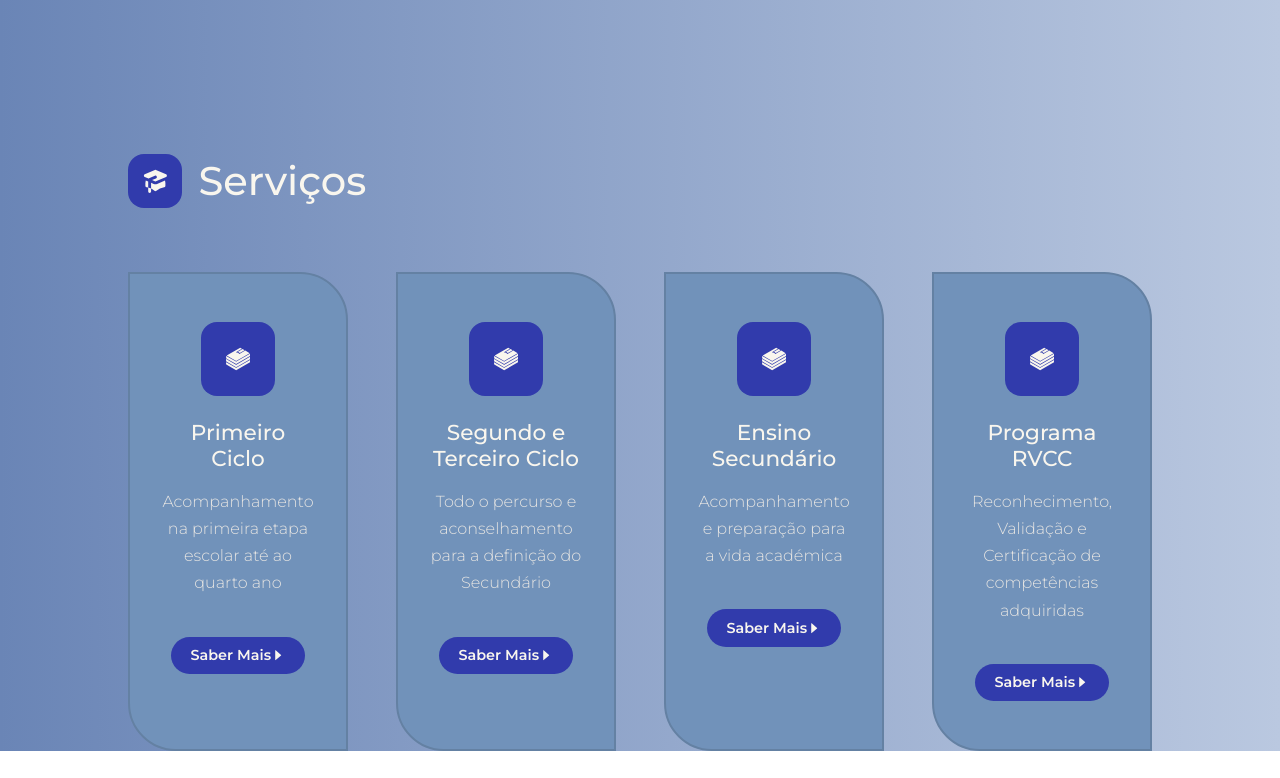
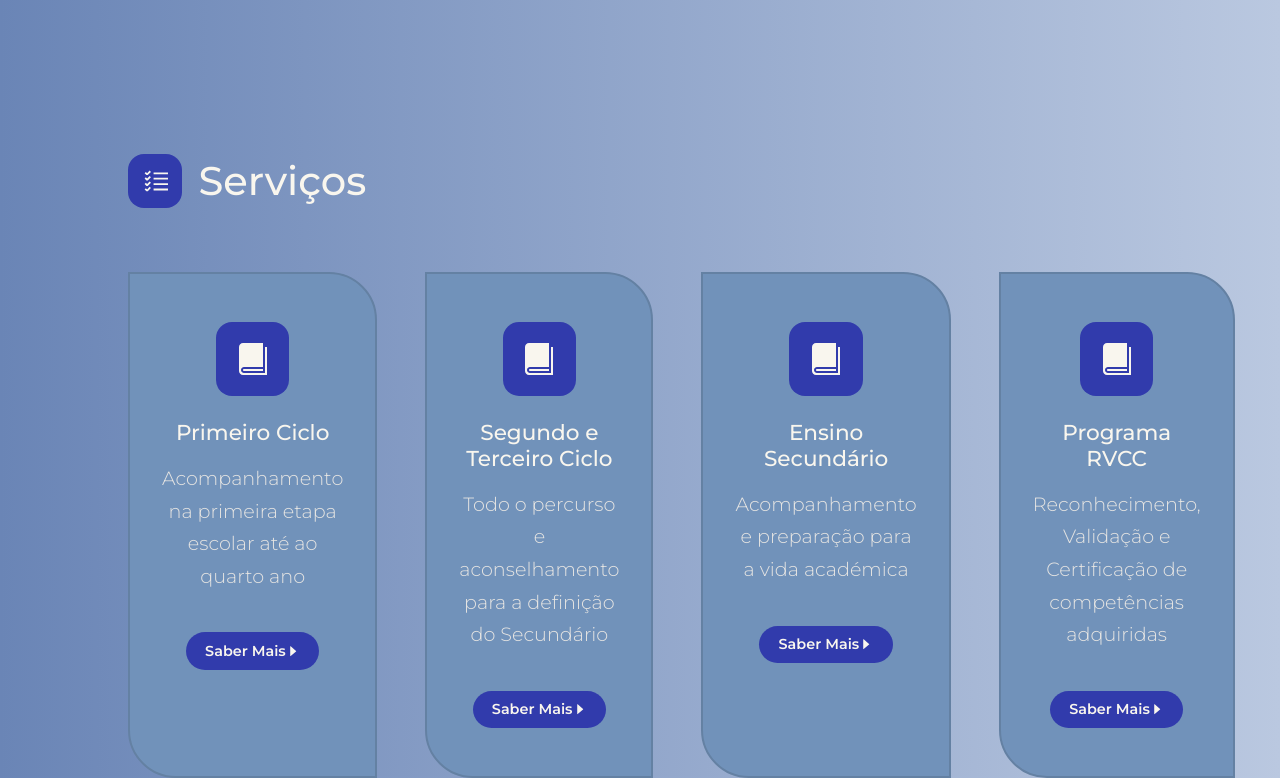
Before and after one commit to rafael-a-g-n/Projecto-Frontend, a React (Create React App) app: page / in a window 1280 px wide. Shown: the part 630-1408 px from the top of the page. Before the commit the page ends 1381 px from the top, so only its background shows below. Built offline with nearby package versions, Linux system fonts and the light colour scheme.

Commit message:
Pequenas correcções de estilos e icons

```diff
--- a/src/App.css
+++ b/src/App.css
@@ -1,11 +1,8 @@
-.App {
-  max-width: 1920px;
-}
-
 body {
   font-family: "Montserrat", sans-serif;
   color: #f9f6ee;
   line-height: 1.7;
+  overflow-x: hidden;
   background: linear-gradient(to right, #6a85b6 0%, #bac8e0 100%);
   min-height: 100vh;
 }
@@ -118,7 +115,7 @@ section {
   background-color: #313bac;
   width: 3rem;
   height: 3rem;
-  font-size: 1.5rem;
+  font-size: 2rem;
   padding: 0.8rem;
   display: grid;
   place-items: center;
@@ -136,6 +133,7 @@ section {
 .card small {
   margin-top: 1rem;
   display: block;
+  font-size: 1.2rem;
   font-weight: 300;
   color: #e5e4e2;
 }
--- a/src/components/MainHeader.jsx
+++ b/src/components/MainHeader.jsx
@@ -19,7 +19,7 @@ const MainHeader = () => {
         </div>
         <div className="main__header-right">
           <div className="main__header-image">
-            <img src="/images/owl.png" alt="coruja" />
+            <img src="/images/owl3.png" alt="coruja" />
           </div>
         </div>
       </div>
--- a/src/components/Services.jsx
+++ b/src/components/Services.jsx
@@ -1,7 +1,7 @@
 import { useState } from "react";
 import { NavLink } from "react-router-dom";
-import { SiBookstack } from "react-icons/si";
-import { HiAcademicCap } from "react-icons/hi";
+import { ImBook } from "react-icons/im";
+import { VscChecklist } from "react-icons/vsc";
 import { AiFillCaretRight } from "react-icons/ai";
 import Card from "../components/Cards/Card";
 import SectionHead from "./SectionHead";
@@ -10,28 +10,28 @@ const Services = () => {
   const [services] = useState([
     {
       id: 1,
-      icon: <SiBookstack />,
+      icon: <ImBook />,
       title: "Primeiro Ciclo",
       info: "Acompanhamento na primeira etapa escolar até ao quarto ano",
       path: "/offers",
     },
     {
       id: 2,
-      icon: <SiBookstack />,
+      icon: <ImBook />,
       title: "Segundo e Terceiro Ciclo",
       info: "Todo o percurso e aconselhamento para a definição do Secundário ",
       path: "/offers",
     },
     {
       id: 3,
-      icon: <SiBookstack />,
+      icon: <ImBook />,
       title: "Ensino Secundário",
       info: "Acompanhamento e preparação para a vida académica",
       path: "/offers",
     },
     {
       id: 4,
-      icon: <SiBookstack />,
+      icon: <ImBook />,
       title: "Programa RVCC",
       info: "Reconhecimento, Validação e Certificação de competências adquiridas",
       path: "/offers",
@@ -41,7 +41,7 @@ const Services = () => {
   return (
     <section className="services">
       <div className="container services__container">
-        <SectionHead icon={<HiAcademicCap />} title="Serviços" />
+        <SectionHead icon={<VscChecklist />} title="Serviços" />
         <div className="services__wrapper">
           {services.map(({ id, icon, title, info, path }) => {
             return (
--- a/src/components/head.css
+++ b/src/components/head.css
@@ -38,7 +38,7 @@
 .icon:hover {
   cursor: pointer;
   background-color: #313bac;
-  color: #fff;
+  color: #f9f6ee;
 }
 
 /* a melhorar espaçamento*/
--- a/src/components/navbar.css
+++ b/src/components/navbar.css
@@ -1,12 +1,12 @@
 .fixed {
   position: fixed;
+  z-index: 99;
 }
 
 .nav {
   height: 5rem;
   width: 100vw;
   margin-inline: auto;
-  z-index: 99;
 }
 
 .nav__container {
--- a/src/pages/home/home.css
+++ b/src/pages/home/home.css
@@ -13,6 +13,10 @@
   align-items: center;
   justify-content: space-between;
   gap: 6rem;
+}
+
+.main__header-left {
+  margin-top: -3rem;
 }
 
 .main__header-left h3 {
@@ -63,6 +67,7 @@
   display: flex;
   margin-top: 2.5rem;
   align-items: center;
+  justify-content: center;
 }
 
 .services__service a:hover {
```
